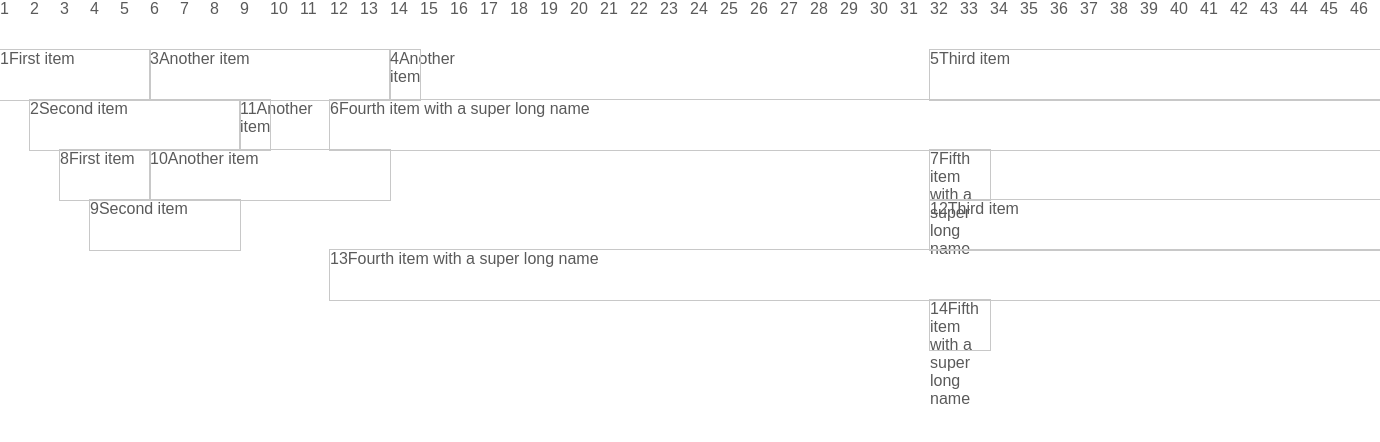
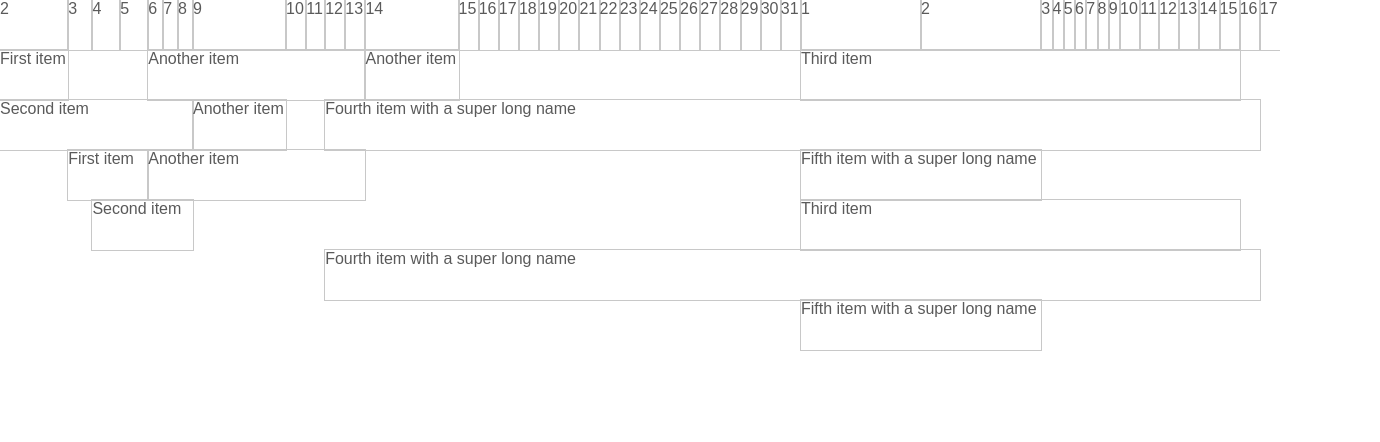
Before and after one commit to meliquintero/timeline, a React (Create React App) app: page / in a window 1280 px wide. Shown: the top 442 px of the page, 1380 px wide, since content can reach past the window. Built offline with nearby package versions, Linux system fonts and the light colour scheme.

Commit message:
refactor and clean up

```diff
--- a/src/Items.js
+++ b/src/Items.js
@@ -1,10 +1,9 @@
-import { timelineItems } from './timelineItems';
+import timelineItems from './timelineItems';
 import LinkedList from './LinkedList.js';
 
 class Items {
   constructor(){
     this.linkedLists = this.setSortedNodes();
-    this.matrix = [];
   }
 
   setSortedNodes() {
--- a/src/components/App.js
+++ b/src/components/App.js
@@ -1,7 +1,6 @@
 import React, { useState, useEffect } from 'react';
 import Items from './../Items';
 import Grid from './Grid';
-import Header from './Header';
 
 const App = () => {
   let [items, setItems] = useState([])
@@ -21,7 +20,6 @@ const App = () => {
 
   return (
     <div>
-      <Header/>
       { items &&
         <Grid items={items} onItemEdit={onItemEdit}/>
       }
--- a/src/components/Cell.js
+++ b/src/components/Cell.js
@@ -1,14 +1,5 @@
 import React, { useState, useEffect } from 'react';
-import { getDayInGrid } from './../timelineItems';
-
-const ItemDetails = ({item, onItemEdit}) => {
-  return(
-    <div>
-      {item.id}
-      {item.name}
-    </div>
-  )
-}
+import { getDayInGrid } from './../utils';
 
 const Cell = ({item, onItemEdit}) => {
   let [isEditing, setIsEditing] = useState(false)
@@ -41,17 +32,16 @@ const Cell = ({item, onItemEdit}) => {
       key={item.id}
       style={eventStyle}
       onDoubleClick={() => onItemSelect()}>
-      {isEditing &&
+      {isEditing ? (
         <form onSubmit={handleSubmit}>
           <input
             type='text'
             defaultValue={item.name}
             onChange={handleChange}/>
         </form >
-      }
-      {!isEditing &&
-        <ItemDetails item={item} />
-      }
+      ) : (
+        <span> {item.name}  </span>
+      )}
     </div>
   )
 }
--- a/src/components/Grid.js
+++ b/src/components/Grid.js
@@ -1,8 +1,30 @@
 import React from 'react';
+import { CONSTANTS, getNumberOfDays } from './../utils';
+
 import Cell from './Cell';
 
 const Grid = ({items, onItemEdit}) => {
-  const CellList =  items.map((item, i) => {
+  const getHeaderDays = () => {
+    let date = CONSTANTS.startTimeline
+
+    let daysRow = [];
+
+    for (let i = 1; i < getNumberOfDays()+2; i++) {
+      let dayStyle = { gridColumn: `${i}/${i+1}`}
+
+      const copy = new Date(Number(date))
+      copy.setDate(date.getDate() + i)
+
+      daysRow.push(
+        <div key={`day${i}`} className='grid-cell' style={dayStyle}>
+          {copy.getDate()}
+        </div>
+      );
+    }
+    return daysRow
+  }
+
+  const CellList = items.map((item, i) => {
     return(
       <Cell
         key={i}
@@ -12,8 +34,8 @@ const Grid = ({items, onItemEdit}) => {
   });
 
   return(
-    <div className='grid-container'>
-      {CellList}
+    <div className='grid-container' >
+      {[...getHeaderDays(), ...CellList]}
     </div>
   )
 }
--- a/src/components/Header.js
+++ /dev/null
@@ -1,18 +0,0 @@
-import React from 'react';
-
-const Header = ({timelineItems}) => {
-  let rowStyle = { gridTemplateRows: 'repeat(1, 50px)'}
-
-  let row = [];
-  for (let i = 1; i < 47; i++) {
-      row.push(<div key={i}>{i}</div>);
-  }
-
-  return(
-    <div className='grid-container' style={rowStyle}>
-      { row }
-    </div>
-  )
-}
-
-export default Header;
--- a/src/index.css
+++ b/src/index.css
@@ -7,8 +7,7 @@ body {
 .grid-container {
   display: grid;
   color: rgb(90, 90, 90);
-  grid-template-rows: repeat(6, 50px);
-  grid-template-columns: repeat(46, 30px);
+  grid-template-rows: repeat(7, 50px);
 }
 
 .grid-cell {
--- a/src/timelineItems.js
+++ b/src/timelineItems.js
@@ -1,13 +1,3 @@
-const daysBefore = {
-  '01': 0,
-  '02': 31,
-}
-
-const getDayInGrid = (date) => {
-  let [_, month, day] = date.split('-')
-  return daysBefore[month] + parseInt(day, 10)
-};
-
 const timelineItems = [
   {
     id: 1,
@@ -95,4 +85,4 @@ const timelineItems = [
   }
 ];
 
-export {timelineItems, getDayInGrid};
+export default timelineItems
--- /dev/null
+++ b/src/utils.js
@@ -0,0 +1,18 @@
+const CONSTANTS = {
+  startTimeline: new Date('2018-01-01'),
+  endTimeline: new Date('2018-02-16')
+}
+
+const getNumberOfDays = () => {
+  return (CONSTANTS.endTimeline - CONSTANTS.startTimeline) / (1000 * 3600 * 24)
+}
+
+const getDayInGrid = (date) => {
+  let date2 = new Date(date);
+  let Difference_In_Time = date2.getTime() - CONSTANTS.startTimeline.getTime();
+  let Difference_In_Days = Difference_In_Time / (1000 * 3600 * 24)
+
+  return Difference_In_Days
+};
+
+export {getDayInGrid, CONSTANTS, getNumberOfDays};
```
